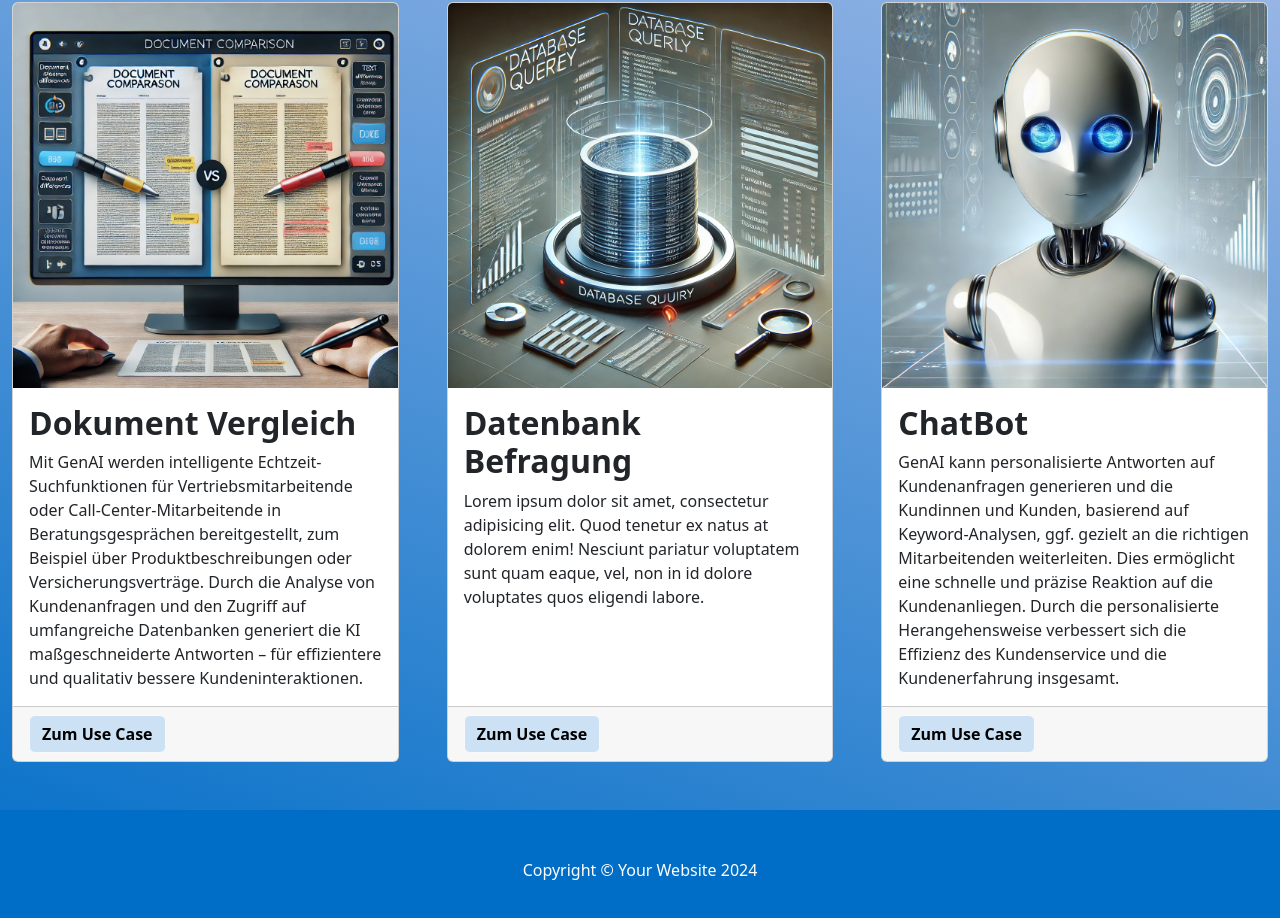
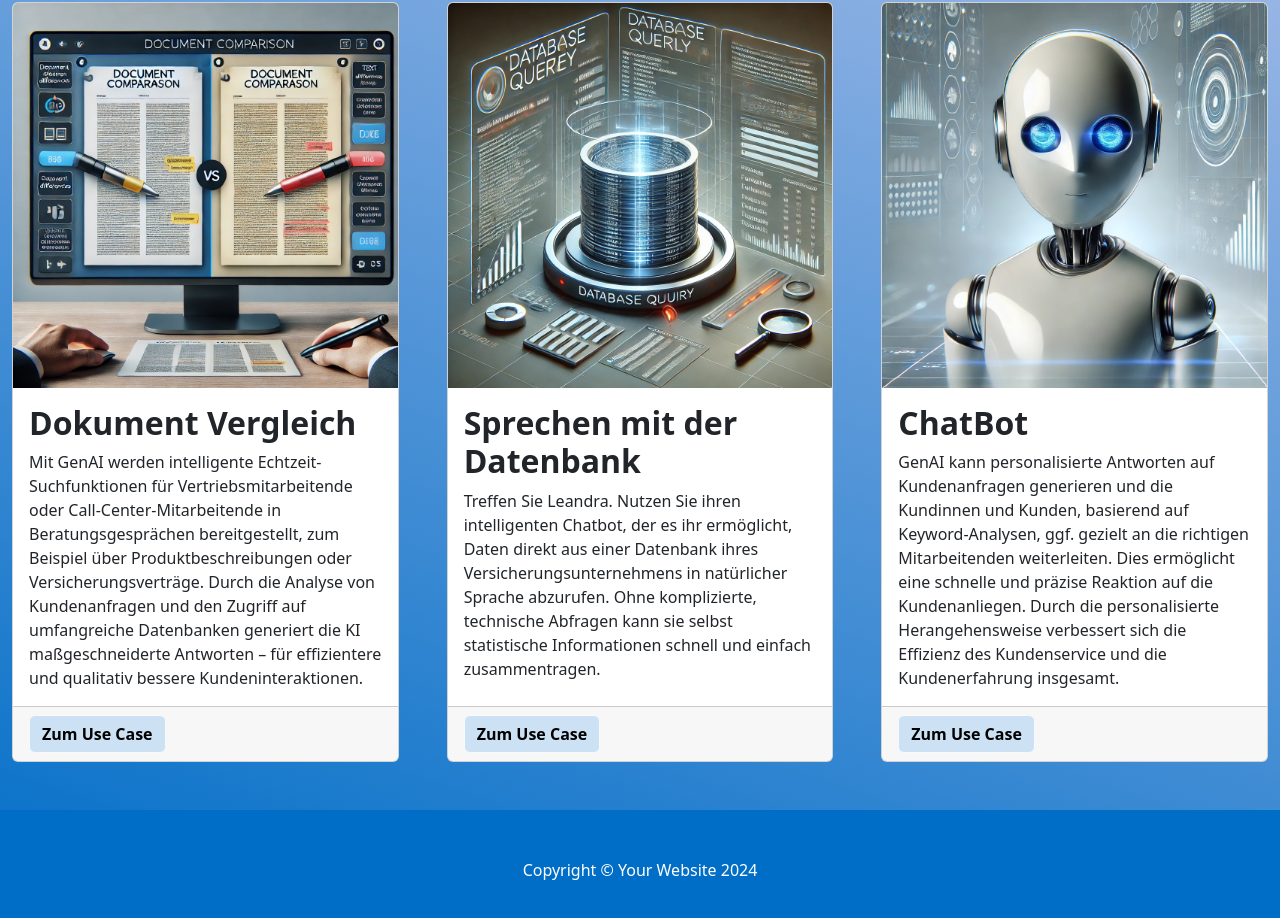
Before and after one commit to coskun45/adesso-ddi-use-cases, a website: page src/index.html in a window 1280 px wide. Shown: the part 640-1558 px from the top of the page. Drawn offline with nearby package versions, Linux system fonts and the light colour scheme.

Commit message:
DB case Erklärung aktualisiert

```diff
--- a/src/index.html
+++ b/src/index.html
@@ -63,8 +63,8 @@
                         <img src="./assets/images/db_befragung.webp" class="card-img-top" alt="Dokument Vergleich">
 
                         <div class="card-body">
-                            <h2 class="card-title">Datenbank Befragung</h2>
-                            <p class="card-text">Lorem ipsum dolor sit amet, consectetur adipisicing elit. Quod tenetur ex natus at dolorem enim! Nesciunt pariatur voluptatem sunt quam eaque, vel, non in id dolore voluptates quos eligendi labore.</p>
+                            <h2 class="card-title">Sprechen mit der Datenbank</h2>
+                            <p class="card-text">Treffen Sie Leandra. Nutzen Sie ihren intelligenten Chatbot, der es ihr ermöglicht, Daten direkt aus einer Datenbank ihres Versicherungsunternehmens in natürlicher Sprache abzurufen. Ohne komplizierte, technische Abfragen kann sie selbst statistische Informationen schnell und einfach zusammentragen.</p>
                         </div>
                         <div class="card-footer"><a class="btn btn-light"  href="http://135.236.46.174/" target="_blank"><span class="zumCaseButtonInhalt">Zum Use Case</span></a></div>
                     </div>
```
